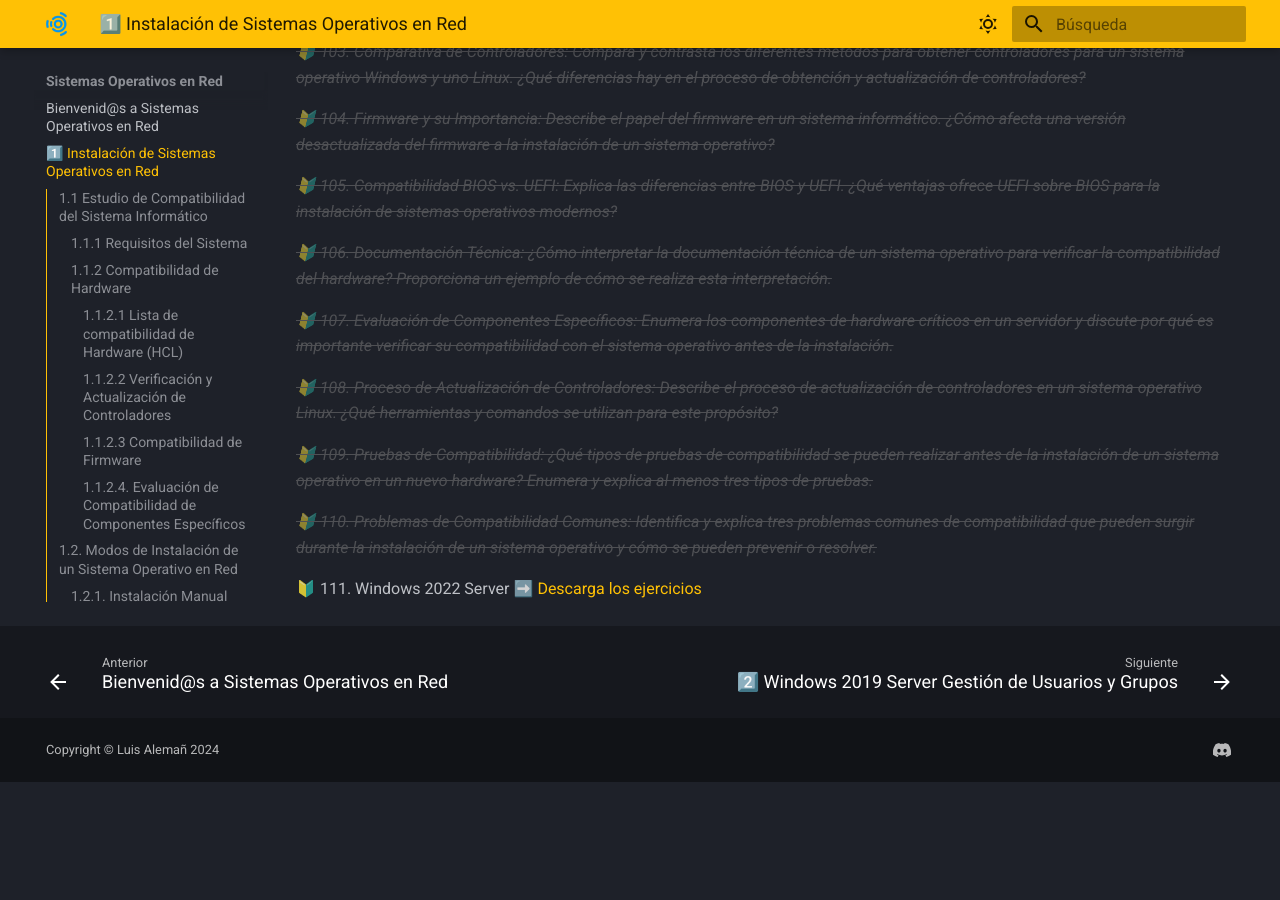
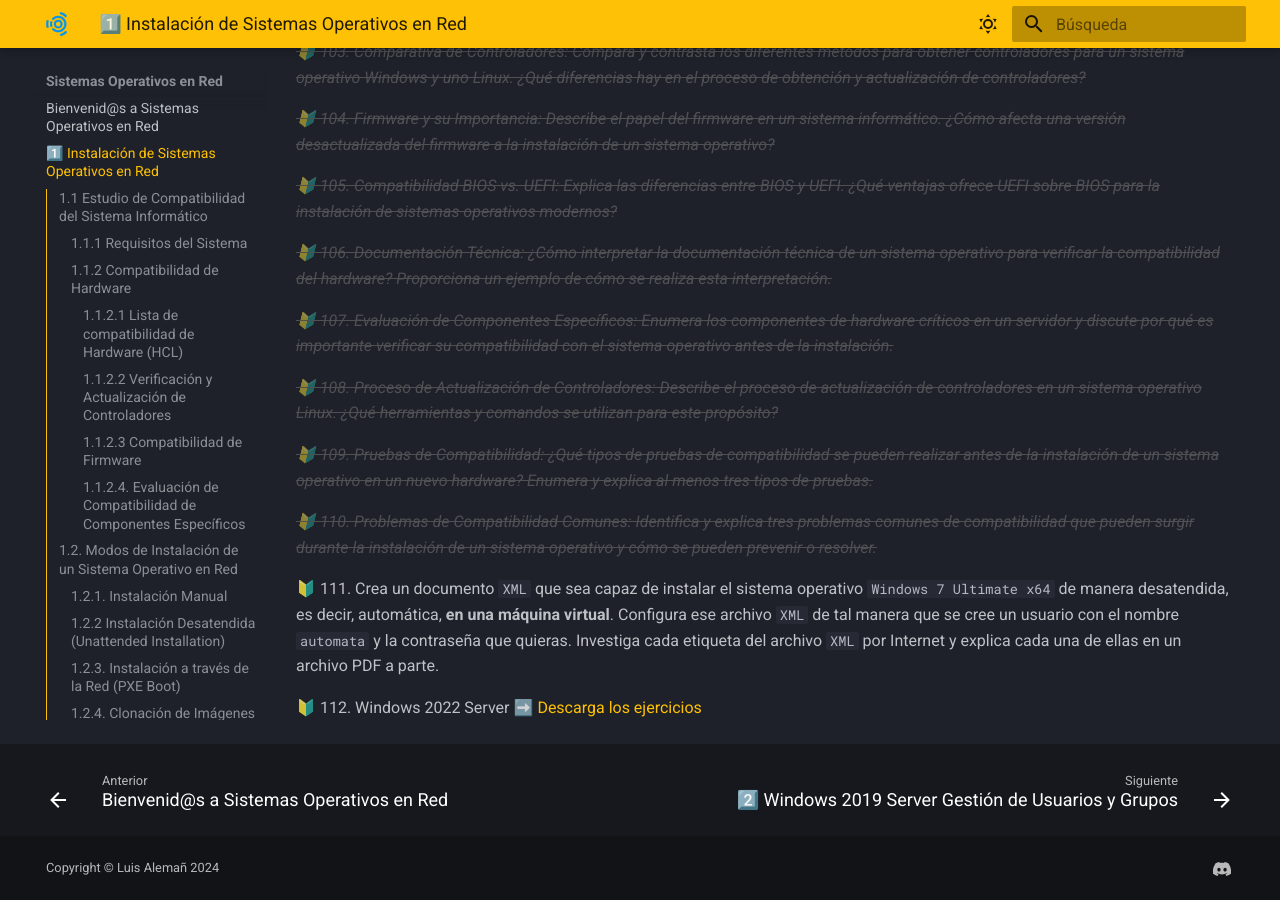
Before and after one commit to lupastance/sistemas-operativos-en-red, an MkDocs documentation site: the page built from docs/1 - Instalación de Sistemas Operativos en Red.md, in a window 1280 px wide and 900 px high, scrolled down 24078 px. Built offline with MkDocs 1.6.1 and Material for MkDocs 9.7.7, drawn with Linux system fonts in a browser that asks for light colours; before the commit the page ends 24860 px from its top, so only the background shows below that.

Commit message:
ejercicios

```diff
--- a/docs/1 - Instalación de Sistemas Operativos en Red.md
+++ b/docs/1 - Instalación de Sistemas Operativos en Red.md
@@ -785,4 +785,6 @@
 
 🔰 110. Problemas de Compatibilidad Comunes: Identifica y explica tres problemas comunes de compatibilidad que pueden surgir durante la instalación de un sistema operativo y cómo se pueden prevenir o resolver.</i>
 
-🔰 111. Windows 2022 Server ➡️ [Descarga los ejercicios](assets/windows-2022-ejercicios.html)
+🔰 111. Crea un documento `XML` que sea capaz de instalar el sistema operativo `Windows 7 Ultimate x64` de manera desatendida, es decir, automática, **en una máquina virtual**. Configura ese archivo `XML` de tal manera que se cree un usuario con el nombre `automata` y la contraseña que quieras. Investiga cada etiqueta del archivo `XML` por Internet y explica cada una de ellas en un archivo PDF a parte.
+
+🔰 112. Windows 2022 Server ➡️ [Descarga los ejercicios](assets/windows-2022-ejercicios.html)
```
